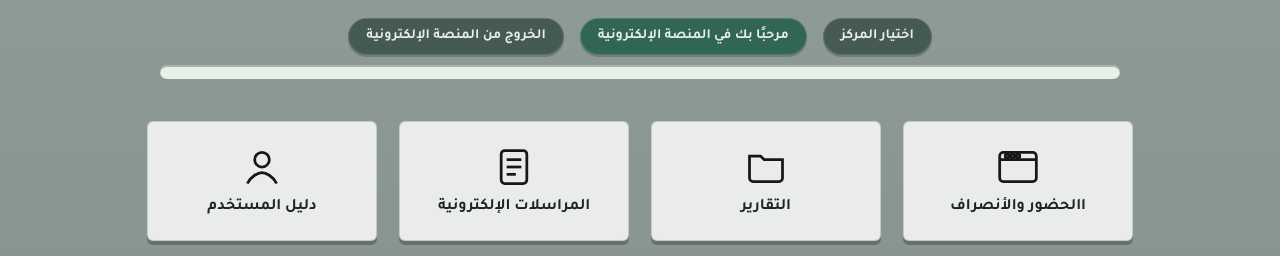
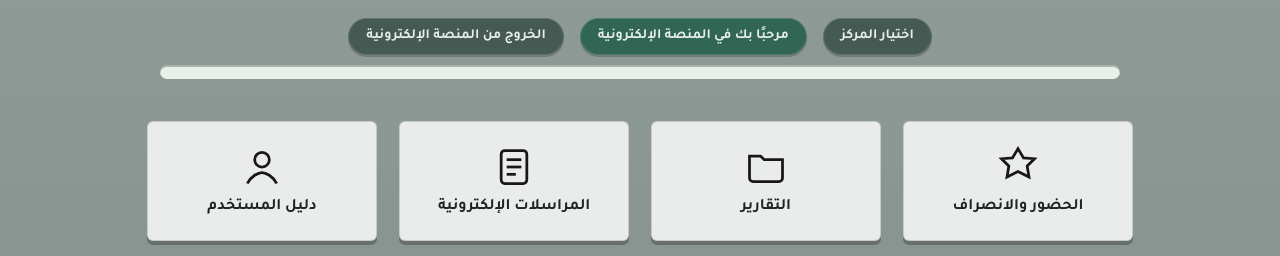
Before and after one commit to om909ar/omar-ibra, a plain HTML site: page index.html in a window 1280 px wide. Shown: the top 256 px of the page. Drawn offline with Linux system fonts and the light colour scheme.

Commit message:
Update index.html

```diff
--- a/index.html
+++ b/index.html
@@ -23,9 +23,9 @@
         <div class="grid">
           <!-- Repeatable card -->
           <!-- You can rename text as needed -->
-          <a class="card" href="#">
-            <img src="icons/browser.svg" alt="" class="card-ic">
-            <span class="card-title">االحضور والأنصراف</span>
+          <a class="card" href="attendance.html">
+  <img src="icons/badge.svg" alt="" class="card-ic">
+  <span class="card-title">الحضور والانصراف</span>
           </a>
           <a class="card" href="#">
             <img src="icons/folder.svg" alt="" class="card-ic">
```
